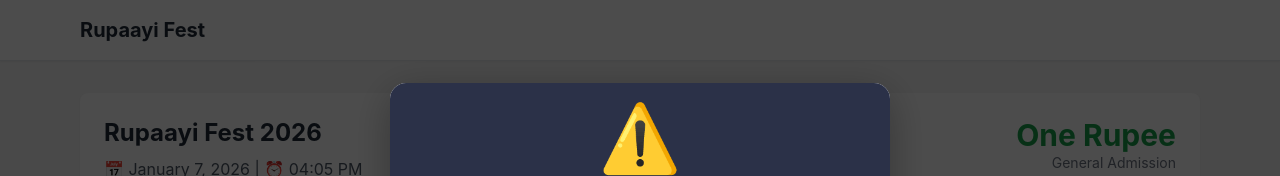
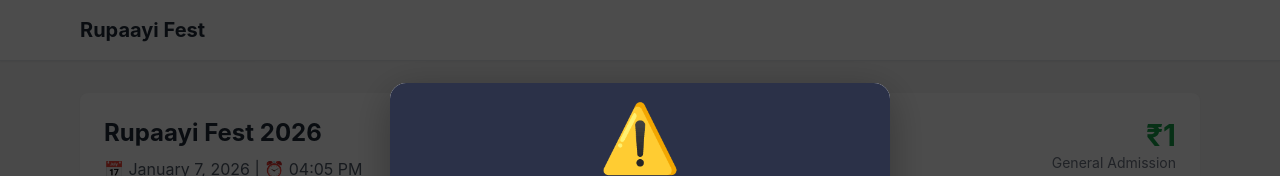
Before and after one commit to MindLooped/rupaay_fest, a plain HTML site: page frontend/public/seat-selection.html in a window 1280 px wide. Shown: the top 176 px of the page. Drawn offline with nearby package versions, Linux system fonts and the light colour scheme; no server answers.

Commit message:
Add debug logs for email configuration and update seat price display to ₹1

```diff
--- a/backend/src/config/email.ts
+++ b/backend/src/config/email.ts
@@ -1,4 +1,9 @@
+
 import nodemailer from 'nodemailer';
+
+// Debug: Log environment variables
+console.log('EMAIL_USER:', process.env.EMAIL_USER);
+console.log('EMAIL_PASS:', process.env.EMAIL_PASS);
 
 // Gmail SMTP setup
 const transporter = nodemailer.createTransport({
--- a/frontend/public/seat-selection.html
+++ b/frontend/public/seat-selection.html
@@ -439,7 +439,7 @@
           <p class="text-gray-600">📍 Auditorium, Gitam University BLR</p>
         </div>
         <div class="text-right event-price">
-          <p class="text-3xl font-bold text-green-600">One Rupee</p>
+          <p class="text-3xl font-bold text-green-600">₹1</p>
           <p class="text-sm text-gray-500">General Admission</p>
         </div>
       </div>
```
Also changed, not shown: 1 other file.
